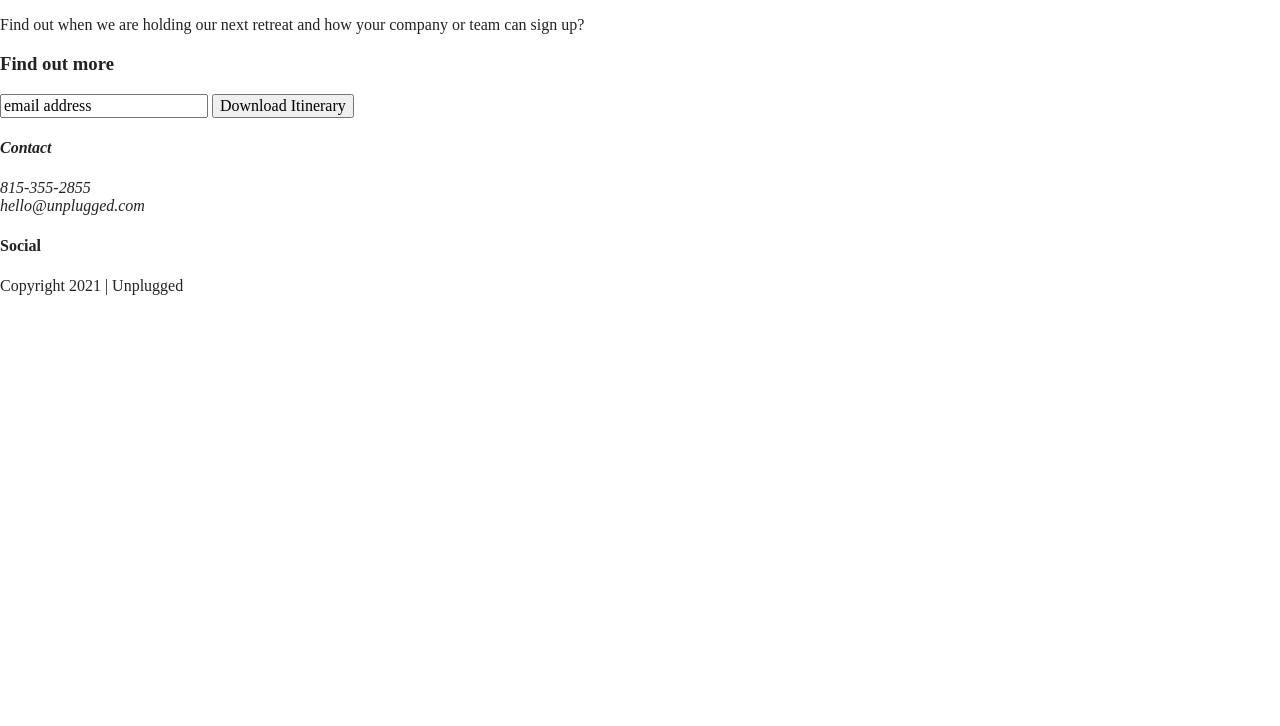
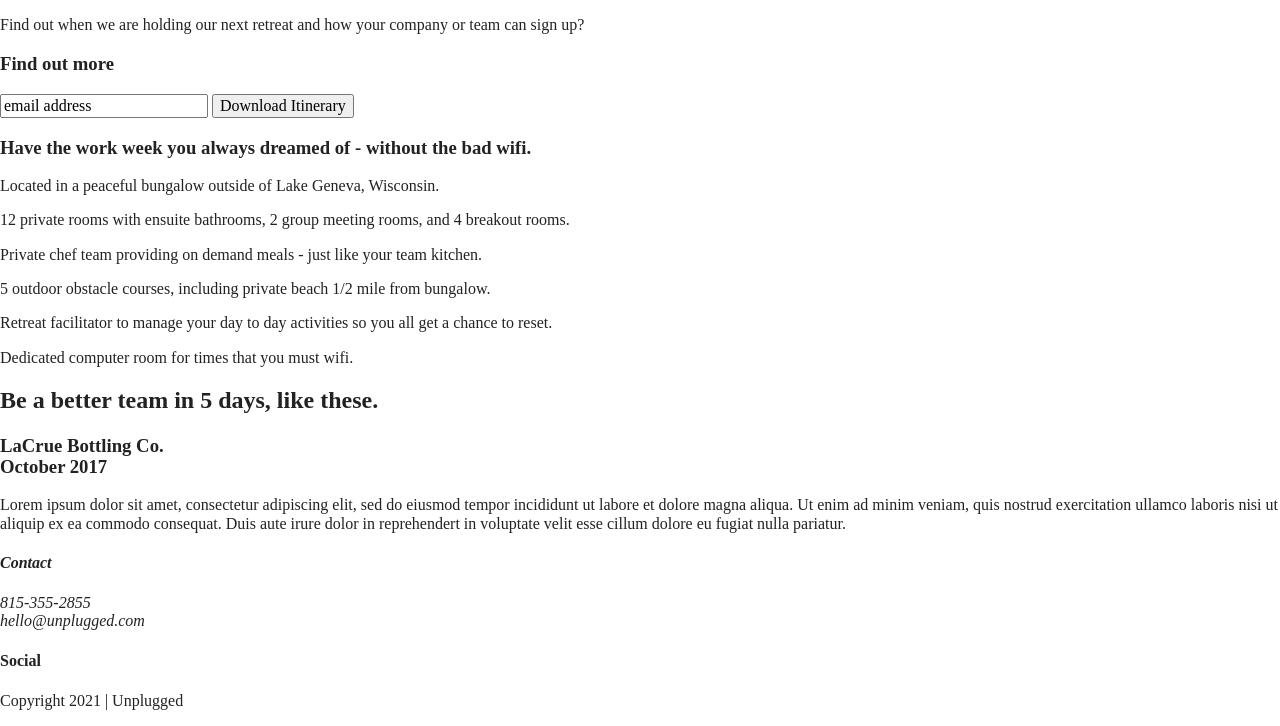
Before and after one commit to jomrogers/unplugged-retreat, a website built with Parcel: page index.html in a window 1280 px wide. Shown: the part 176-902 px from the top of the page. Before the commit the page ends 800 px from the top, so only its background shows below. Built offline with nearby package versions, Linux system fonts and the light colour scheme.

Commit message:
updated features and review section

```diff
--- a/index.html
+++ b/index.html
@@ -61,6 +61,66 @@
     </div> <!--aside content-wrapper ends-->
   </aside>
 
+  <section class="features">
+    <div class="content-wrapper">
+      <h3>Have the work week you always dreamed of - without the bad wifi.</h3>
+      <div class="feature-items">
+        <article>
+          <p class="fontawesome-icon"></p>
+          <p class="features-item-description">
+            Located in a peaceful bungalow outside of Lake Geneva, Wisconsin.
+          </p>
+        </article>
+        <article>
+          <p class="fontawesome-icon"></p>
+          <p class="features-item-description">
+            12 private rooms with ensuite bathrooms, 2 group meeting rooms, and 4 breakout rooms.
+          </p>
+        </article>
+        <article>
+          <p class="fontawesome-icon"></p>
+          <p class="features-item-description">
+            Private chef team providing on demand meals - just like your team kitchen.
+          </p>
+        </article>
+        <article>
+          <p class="fontawesome-icon"></p>
+          <p class="features-item-description">
+            5 outdoor obstacle courses, including private beach 1/2 mile from bungalow.
+          </p>
+        </article>
+        <article>
+          <p class="fontawesome-icon"></p>
+          <p class="features-item-description">
+            Retreat facilitator to manage your day to day activities so you all get a chance to reset.
+          </p>
+        </article>
+        <article>
+          <p class="fontawesome-icon"></p>
+          <p class="features-item-description">
+            Dedicated computer room for times that you must wifi.
+          </p>
+        </article>
+      </div>
+    </div>
+  </section>
+
+  <sectionn class="reviews">
+    <div class="content-wrapper">
+      <div>
+        <h2>Be a better team in 5 days, like these.</h2>
+        <artcile>
+          <h3>LaCrue Bottling Co.<br>
+            October 2017
+          </h3>
+          <p>
+            Lorem ipsum dolor sit amet, consectetur adipiscing elit, sed do eiusmod tempor incididunt ut labore et dolore magna aliqua. Ut enim ad minim veniam, quis nostrud exercitation ullamco laboris nisi ut aliquip ex ea commodo consequat. Duis aute irure dolor in reprehendert in voluptate velit esse cillum dolore eu fugiat nulla pariatur.
+          </p>
+        </artcile>
+      </div>
+    </div>
+  </sectionn>
+
 </main> <!--main wrapper ends-->
 
 <footer>
```
